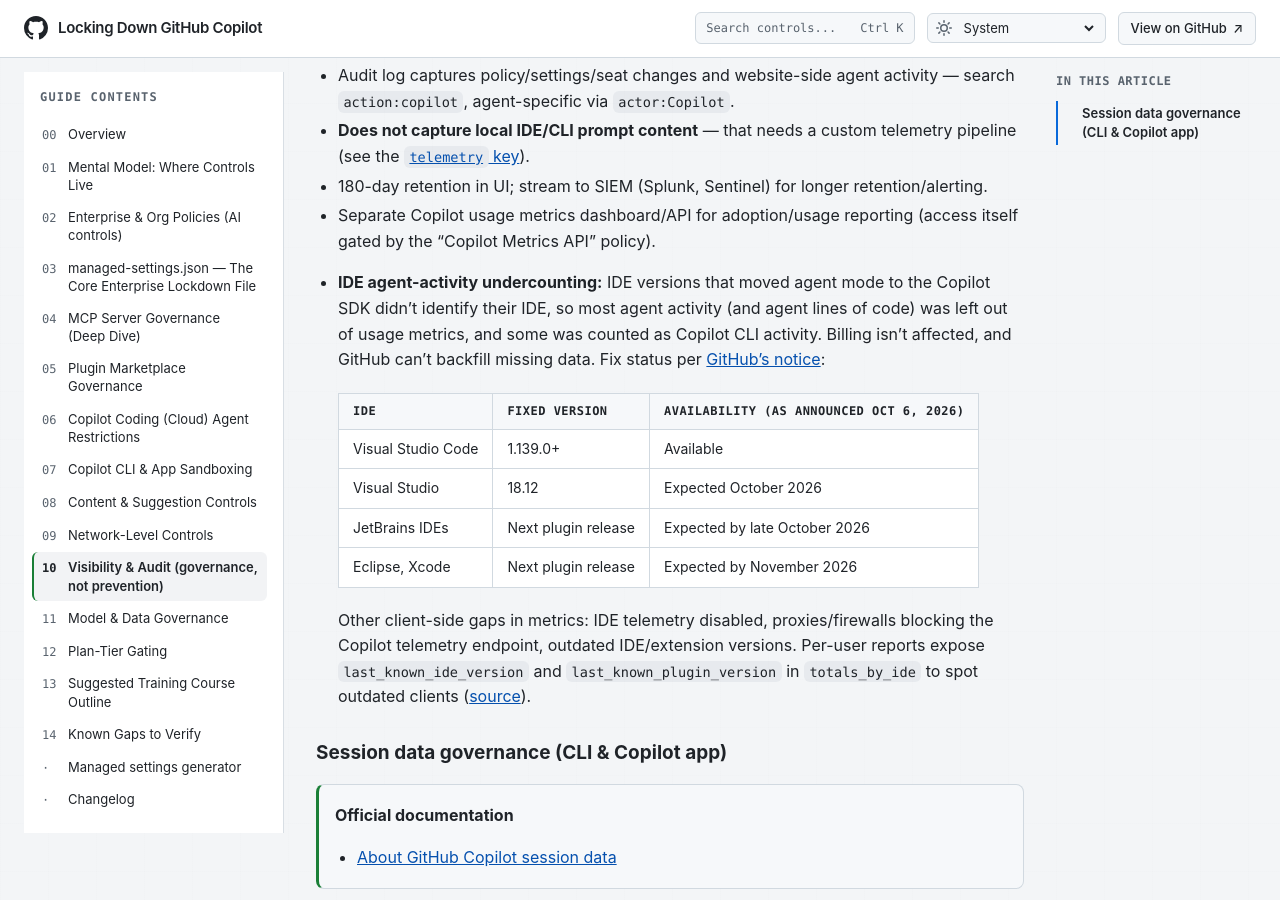
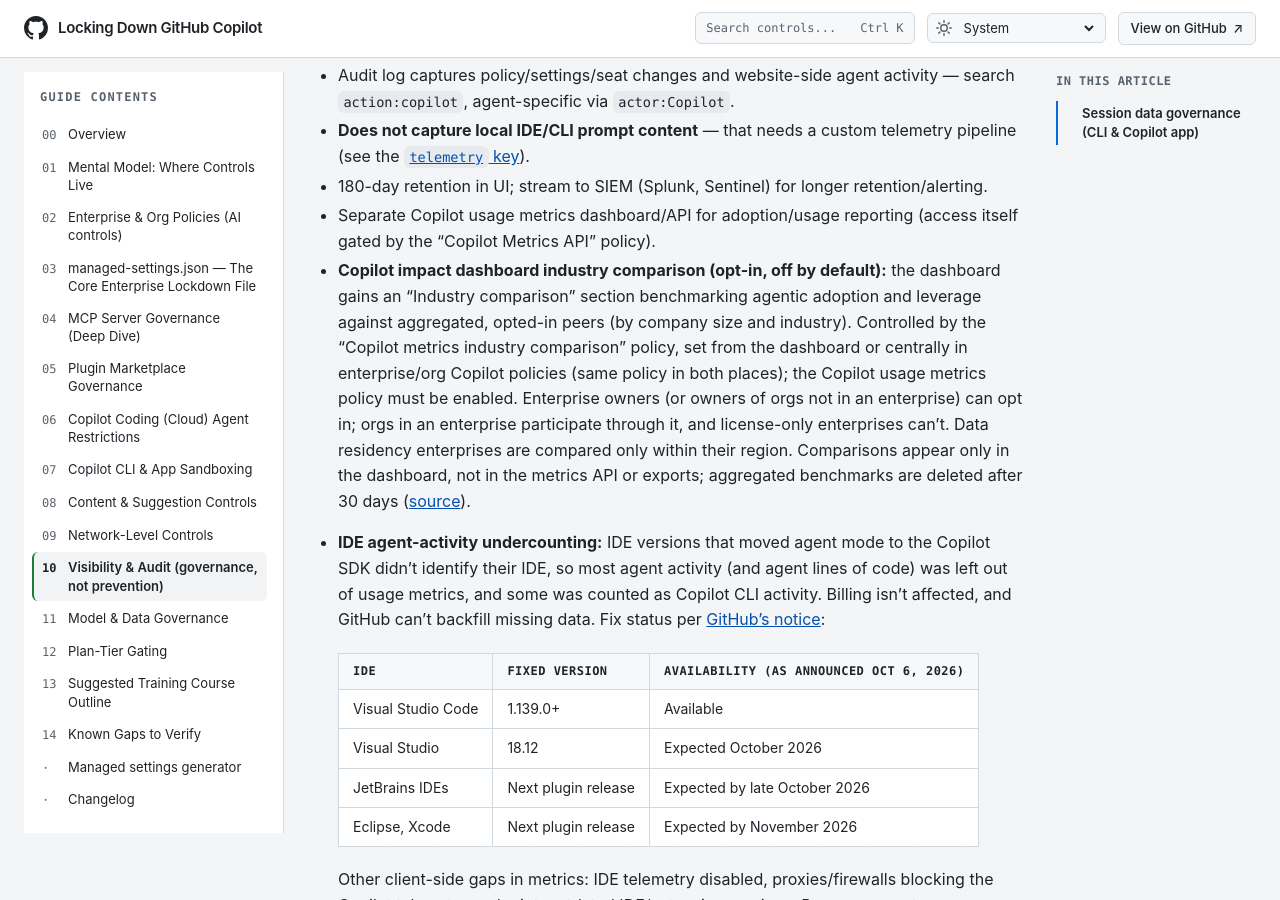
Before and after one commit to beardofedu/copilot-governance-training, a Jekyll site: the page built from docs/sections/audit-visibility.md, in a window 1280 px wide and 900 px high, scrolled down 377 px. Built offline with Jekyll 4.4.1, drawn with Linux system fonts in a browser that asks for light colours.

Commit message:
Add Copilot impact dashboard industry comparison policy
Co-authored-by: Copilot <223556219+Copilot@users.noreply.github.com>

```diff
--- a/docs/sections/audit-visibility.md
+++ b/docs/sections/audit-visibility.md
@@ -17,6 +17,7 @@ last_reviewed: 2026-10-22
 - **Does not capture local IDE/CLI prompt content** — that needs a custom telemetry pipeline (see the [`telemetry` key]({{ '/sections/managed-settings/#telemetry-capture-controls' | relative_url }})).
 - 180-day retention in UI; stream to SIEM (Splunk, Sentinel) for longer retention/alerting.
 - Separate Copilot usage metrics dashboard/API for adoption/usage reporting (access itself gated by the "Copilot Metrics API" policy).
+- **Copilot impact dashboard industry comparison (opt-in, off by default):** the dashboard gains an "Industry comparison" section benchmarking agentic adoption and leverage against aggregated, opted-in peers (by company size and industry). Controlled by the "Copilot metrics industry comparison" policy, set from the dashboard or centrally in enterprise/org Copilot policies (same policy in both places); the Copilot usage metrics policy must be enabled. Enterprise owners (or owners of orgs not in an enterprise) can opt in; orgs in an enterprise participate through it, and license-only enterprises can't. Data residency enterprises are compared only within their region. Comparisons appear only in the dashboard, not in the metrics API or exports; aggregated benchmarks are deleted after 30 days ([source](https://github.blog/changelog/2026-10-22-industry-comparisons-in-the-copilot-impact-dashboard/)).
 - **IDE agent-activity undercounting:** IDE versions that moved agent mode to the Copilot SDK didn't identify their IDE, so most agent activity (and agent lines of code) was left out of usage metrics, and some was counted as Copilot CLI activity. Billing isn't affected, and GitHub can't backfill missing data. Fix status per [GitHub's notice](https://github.blog/changelog/2026-10-06-update-your-ide-to-restore-agent-activity-in-copilot-usage-metrics/):
 
   | IDE | Fixed version | Availability (as announced Oct 6, 2026) |
```
Also changed, not shown: docs/CHANGELOG.md.
